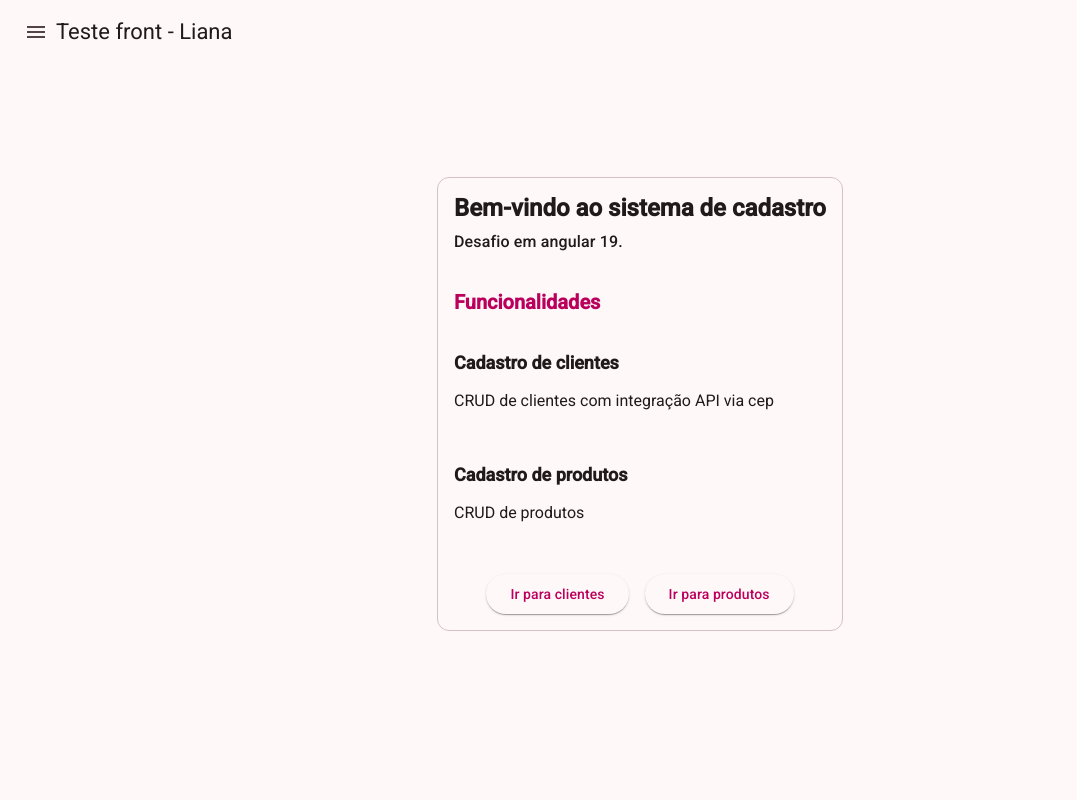
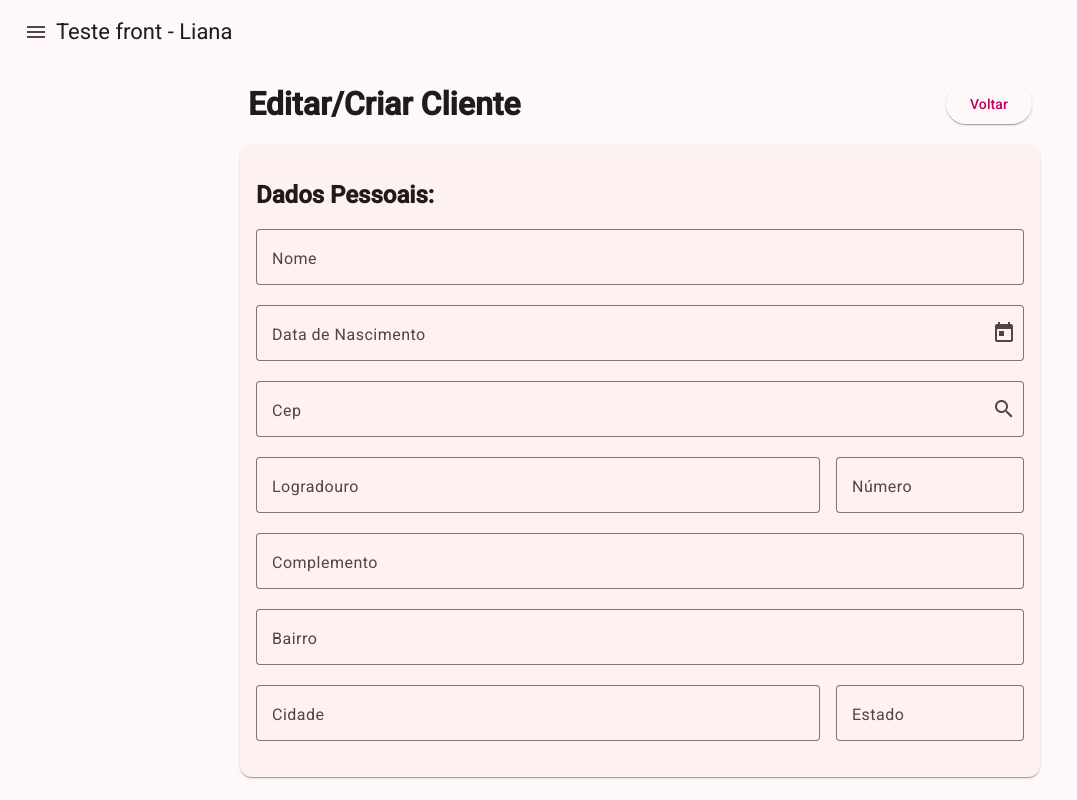
Before and after one commit to lianasabino/challenge-angular-app, an Angular app in the folder challenge-angular-app/: page /clientes/novo in a window 1280 px wide. Before the commit this address led to /. Shown: the whole page, without its empty margins (0-1077 px from the left). Built offline with nearby package versions, Linux system fonts and the light colour scheme.

Commit message:
Creating ClienteFormComponent html/css and fixing global adjustments

```diff
--- a/challenge-angular-app/src/app/app.component.scss
+++ b/challenge-angular-app/src/app/app.component.scss
@@ -20,19 +20,3 @@
   flex: 1;
   margin-top: 64px;
 }
-
-.content-container {
-  flex: 1;
-  display: flex;
-  justify-content: center;
-  width: 100%;
-  max-width: 1200px;
-  margin: 0 auto;
-  padding: 20px;
-}
-
-@media (max-width: 600px) {
-  .content-container {
-    max-width: 350px;
-  }
-}
--- a/challenge-angular-app/src/app/app.component.ts
+++ b/challenge-angular-app/src/app/app.component.ts
@@ -48,9 +48,7 @@ import { MatListModule } from '@angular/material/list';
         </mat-sidenav>
 
         <mat-sidenav-content class="sidenav-content">
-          <div class="content-container">
-            <router-outlet></router-outlet>
-          </div>
+          <router-outlet></router-outlet>
         </mat-sidenav-content>
       </mat-sidenav-container>
     </div>
--- a/challenge-angular-app/src/app/app.routes.ts
+++ b/challenge-angular-app/src/app/app.routes.ts
@@ -14,6 +14,20 @@ export const routes: Routes = [
       ),
   },
   {
+    path: 'clientes/novo',
+    loadComponent: () =>
+      import('./pages/clientes/cliente-form/cliente-form.component').then(
+        (m) => m.ClienteFormComponent
+      ),
+  },
+  {
+    path: 'clientes/editar/:clienteId',
+    loadComponent: () =>
+      import('./pages/clientes/cliente-form/cliente-form.component').then(
+        (m) => m.ClienteFormComponent
+      ),
+  },
+  {
     path: '**',
     redirectTo: '',
   },
--- /dev/null
+++ b/challenge-angular-app/src/app/pages/clientes/cliente-form/cliente-form.component.scss
@@ -0,0 +1,61 @@
+.cliente-form-container {
+  width: 100%;
+  display: flex;
+  justify-content: center;
+  flex-direction: column;
+  max-width: 800px;
+  margin: 0 auto;
+}
+
+.header {
+  display: flex;
+  justify-content: space-between;
+  align-items: center;
+  padding: 0 8px;
+}
+
+.card {
+  width: 100%;
+}
+
+.personal-form {
+  display: flex;
+  flex-direction: column;
+  justify-content: center;
+  width: 100%;
+}
+
+.address {
+  display: flex;
+  flex-direction: column;
+  justify-content: center;
+  width: 100%;
+}
+
+.street-number {
+  display: flex;
+  gap: 16px;
+  width: 100%;
+}
+
+.city-state {
+  display: flex;
+  gap: 16px;
+  width: 100%;
+}
+
+.street {
+  flex: 3;
+}
+
+.number {
+  flex: 1;
+}
+
+.city {
+  flex: 3;
+}
+
+.state {
+  flex: 1;
+}
--- /dev/null
+++ b/challenge-angular-app/src/app/pages/clientes/cliente-form/cliente-form.component.ts
@@ -0,0 +1,108 @@
+import { Component } from '@angular/core';
+import { RouterLink } from '@angular/router';
+
+import { MatFormFieldModule } from '@angular/material/form-field';
+import { MatInputModule } from '@angular/material/input';
+import { MatButtonModule } from '@angular/material/button';
+import { MatIconModule } from '@angular/material/icon';
+import { MatDatepickerModule } from '@angular/material/datepicker';
+import { provideNativeDateAdapter } from '@angular/material/core';
+import { MatCardModule } from '@angular/material/card';
+
+@Component({
+  selector: 'app-cliente-form',
+  providers: [provideNativeDateAdapter()],
+  imports: [
+    RouterLink,
+    MatButtonModule,
+    MatFormFieldModule,
+    MatInputModule,
+    MatIconModule,
+    MatDatepickerModule,
+    MatCardModule,
+  ],
+  template: `
+    <div class="cliente-form-container">
+      <div class="header">
+        <h1>Editar/Criar Cliente</h1>
+        <button mat-raised-button routerLink="/clientes">Voltar</button>
+      </div>
+      <mat-card class="card">
+        <mat-card-content class="card-content">
+          <div class="personal-form">
+            <h2>Dados Pessoais:</h2>
+
+            <mat-form-field appearance="outline">
+              <mat-label>Nome</mat-label>
+              <input matInput placeholder="Nome completo" />
+            </mat-form-field>
+
+            <mat-form-field appearance="outline">
+              <mat-label>Data de Nascimento</mat-label>
+              <input
+                matInput
+                [matDatepicker]="picker"
+                formControlName="dataNascimento"
+              />
+              <mat-datepicker-toggle
+                matIconSuffix
+                [for]="picker"
+              ></mat-datepicker-toggle>
+              <mat-datepicker #picker></mat-datepicker>
+            </mat-form-field>
+          </div>
+
+          <div class="address">
+            <mat-form-field class="cep" appearance="outline">
+              <mat-label>Cep</mat-label>
+              <input matInput placeholder="00000-000" />
+              <button
+                class="search-icon"
+                mat-icon-button
+                matSuffix
+                type="button"
+              >
+                <mat-icon fontIcon="search"></mat-icon>
+              </button>
+            </mat-form-field>
+
+            <div class="street-number">
+              <mat-form-field class="street" appearance="outline">
+                <mat-label>Logradouro</mat-label>
+                <input matInput placeholder="Rua, Avenida..." />
+              </mat-form-field>
+
+              <mat-form-field class="number" appearance="outline">
+                <mat-label>Número</mat-label>
+                <input matInput placeholder="123" />
+              </mat-form-field>
+            </div>
+            <mat-form-field class="complement" appearance="outline">
+              <mat-label>Complemento</mat-label>
+              <input matInput placeholder="Casa, Apto, etc..." />
+            </mat-form-field>
+
+            <mat-form-field class="neighborhood" appearance="outline">
+              <mat-label>Bairro</mat-label>
+              <input matInput placeholder="Bairro" />
+            </mat-form-field>
+
+            <div class="city-state">
+              <mat-form-field class="city" appearance="outline">
+                <mat-label>Cidade</mat-label>
+                <input matInput placeholder="Cidade" />
+              </mat-form-field>
+
+              <mat-form-field class="state" appearance="outline">
+                <mat-label>Estado</mat-label>
+                <input matInput placeholder="UF" />
+              </mat-form-field>
+            </div>
+          </div>
+        </mat-card-content>
+      </mat-card>
+    </div>
+  `,
+  styleUrl: './cliente-form.component.scss',
+})
+export class ClienteFormComponent {}
--- a/challenge-angular-app/src/app/pages/clientes/cliente-list/cliente-list.component.scss
+++ b/challenge-angular-app/src/app/pages/clientes/cliente-list/cliente-list.component.scss
@@ -1,3 +1,7 @@
+.cliente-list-container {
+  padding: 0 20px;
+}
+
 .header-actions {
   margin-bottom: 10px;
 }
--- a/challenge-angular-app/src/main.ts
+++ b/challenge-angular-app/src/main.ts
@@ -2,5 +2,6 @@ import { bootstrapApplication } from '@angular/platform-browser';
 import { appConfig } from './app/app.config';
 import { AppComponent } from './app/app.component';
 
-bootstrapApplication(AppComponent, appConfig)
-  .catch((err) => console.error(err));
+bootstrapApplication(AppComponent, appConfig).catch((err) =>
+  console.error(err)
+);
```
